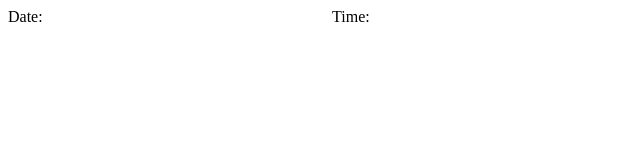
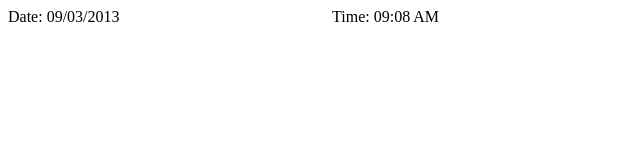
Before and after one commit to AlisaEx/MisterBlueSky, a plain HTML site: page index.html in a window 1280 px wide. Shown: the whole page, without its empty margins (0-640 px from the left). Drawn offline with nearby package versions, Linux system fonts and the light colour scheme.

Commit message:
got spacing right

```diff
--- a/getTime.js
+++ b/getTime.js
@@ -1,8 +1,11 @@
 function main(){
 	// getLocation();
 	var date = getTime();
-	$('.span3 #time').html(date[0]);
-	$('.span3 #date').html(date[1]);
+	$(document).ready(function(){
+
+		$('#date').html(date[0]);
+		$('#time').html(date[1]);
+	})
 };
 
 
@@ -10,11 +13,11 @@ function getTime(){
 	var today = new Date();
 	var timeEnd = today.getHours > 11 ? "PM" : "AM";
 	var time = formatDate(formatHour(today.getHours())) + ":" +
-				formatDate(today.getMinutes()) + timeEnd;
+				formatDate(today.getMinutes()) + " " + timeEnd;
 	var day = formatDate((today.getMonth() + 1)) + "/" +
 				formatDate(today.getDate()) + "/" +
 				formatDate(today.getFullYear());
-	return [time, day];
+	return [day, time];
 }
 
 
```
Also changed, not shown: index.html (+2 -2 lines).
